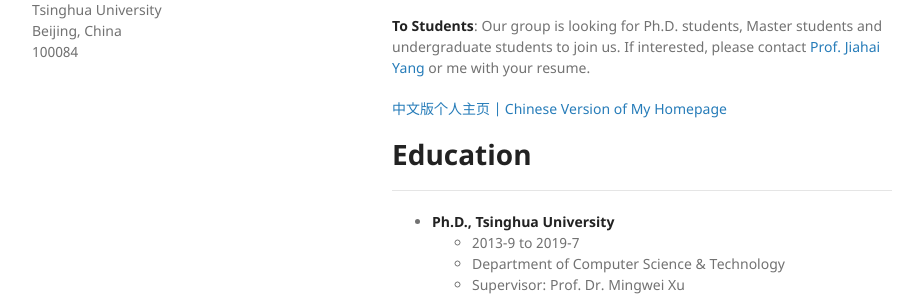
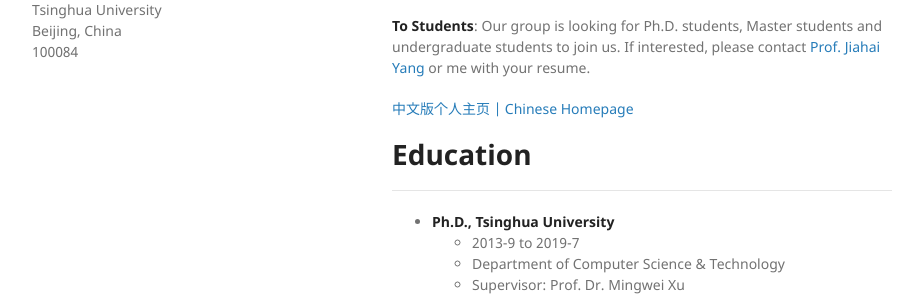
Before and after one commit to TsinghuaDong/tsinghuadong.github.io, a Jekyll site: the page built from index.md, in a window 1280 px wide and 900 px high. Shown: the part 448-744 px from the top of the window, without its empty margins (178-1099 px from the left). Built offline with Jekyll 4.4.1, drawn with Linux system fonts in a browser that asks for light colours; our own code applies the rules of GitHub Pages for plain Markdown files.

Commit message:
More concise.

```diff
--- a/index.md
+++ b/index.md
@@ -14,7 +14,7 @@ My research interests include network management, network measurement and networ
 
 **To Students**: Our group is looking for Ph.D. students, Master students and undergraduate students to join us. If interested, please contact [Prof. Jiahai Yang](http://nmgroup.tsinghua.edu.cn/yjh/) or me with your resume.
 
-[中文版个人主页 \| Chinese Version of My Homepage](https://tsinghuadong.github.io/cn-tsinghuadong-personal-website/)
+[中文版个人主页 \| Chinese Homepage](https://tsinghuadong.github.io/cn-tsinghuadong-personal-website/)
 
 # Education
 
```
